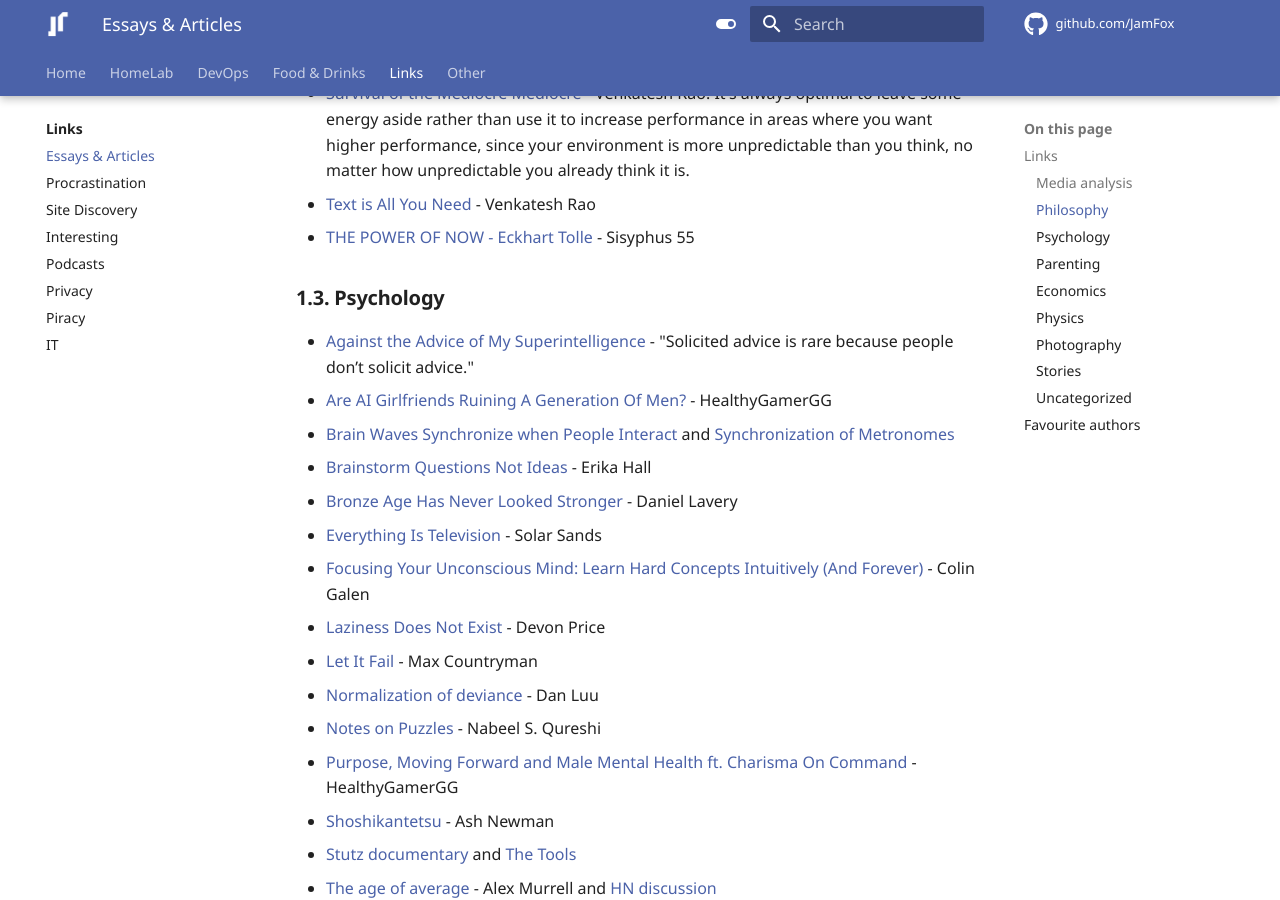
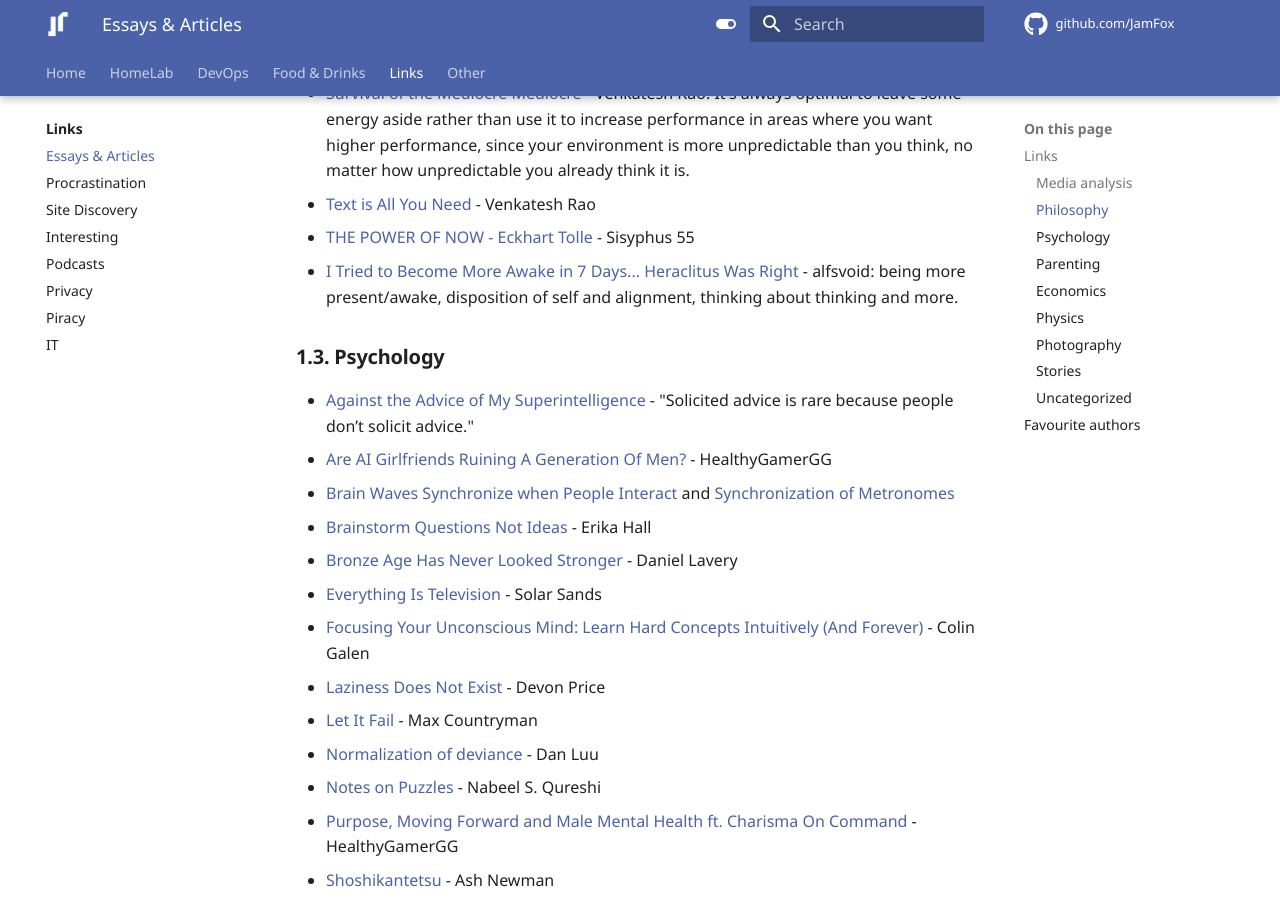
Before and after one commit to JamFox/docs.jamfox.dev, an MkDocs documentation site: the page built from docs/content/links/essays.md, in a window 1280 px wide and 900 px high, scrolled down 1305 px. Built offline with MkDocs 1.6.1 and Material for MkDocs 9.7.7, drawn with Linux system fonts in a browser that asks for light colours; plug-ins that fetch from the network failed and are left out; comment, search, counter and statistics services are not loaded.

Commit message:
add heraclitus

```diff
--- a/docs/content/links/essays.md
+++ b/docs/content/links/essays.md
@@ -40,6 +40,7 @@ title: "Essays & Articles"
 - [Survival of the Mediocre Mediocre](https://www.ribbonfarm.com/2018/04/24/survival-of-the-mediocre-mediocre/) - Venkatesh Rao: It's always optimal to leave some energy aside rather than use it to increase performance in areas where you want higher performance, since your environment is more unpredictable than you think, no matter how unpredictable you already think it is.
 - [Text is All You Need](https://studio.ribbonfarm.com/p/text-is-all-you-need) - Venkatesh Rao
 - [THE POWER OF NOW - Eckhart Tolle](https://www.youtube.com/watch?v=0ILHWvSZV4E) - Sisyphus 55
+- [I Tried to Become More Awake in 7 Days... Heraclitus Was Right](https://www.youtube.com/watch?v=sFuf1X26268) - alfsvoid: being more present/awake, disposition of self and alignment, thinking about thinking and more.
 
 ### Psychology
 
```
